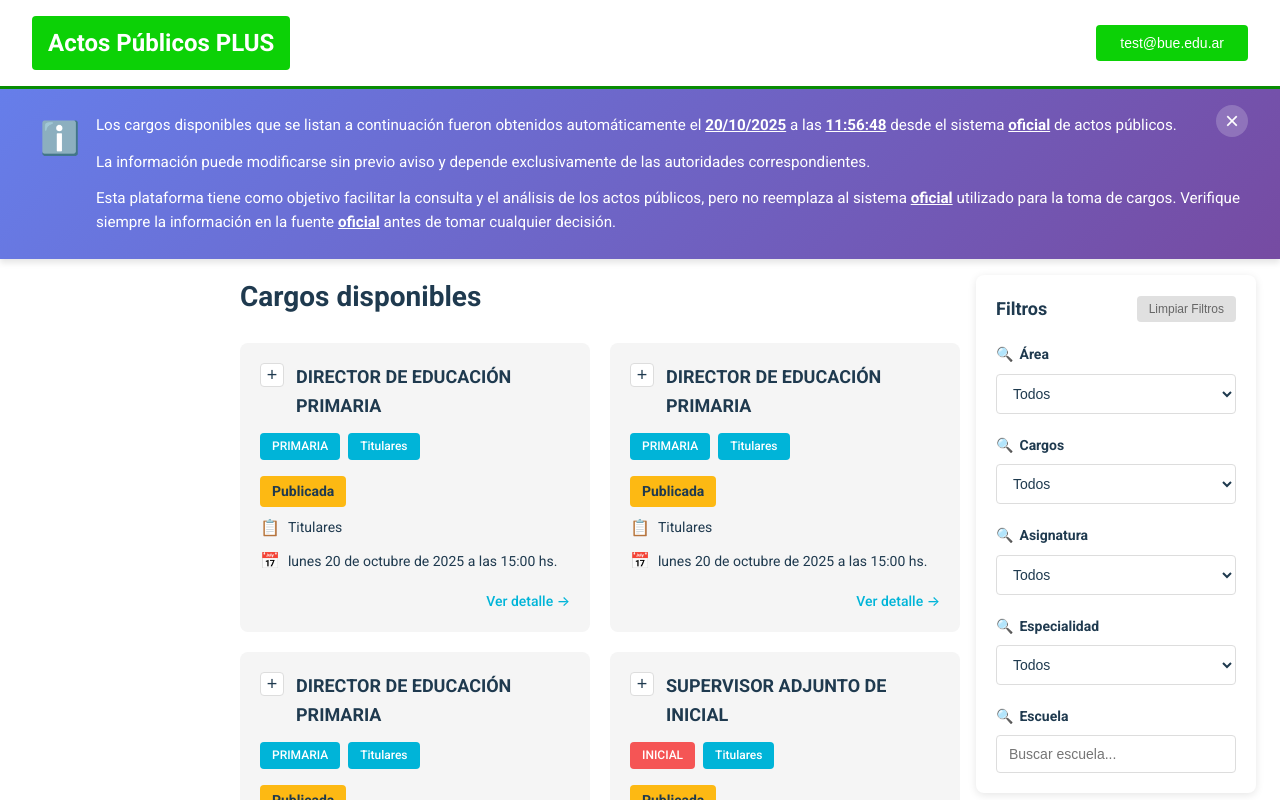
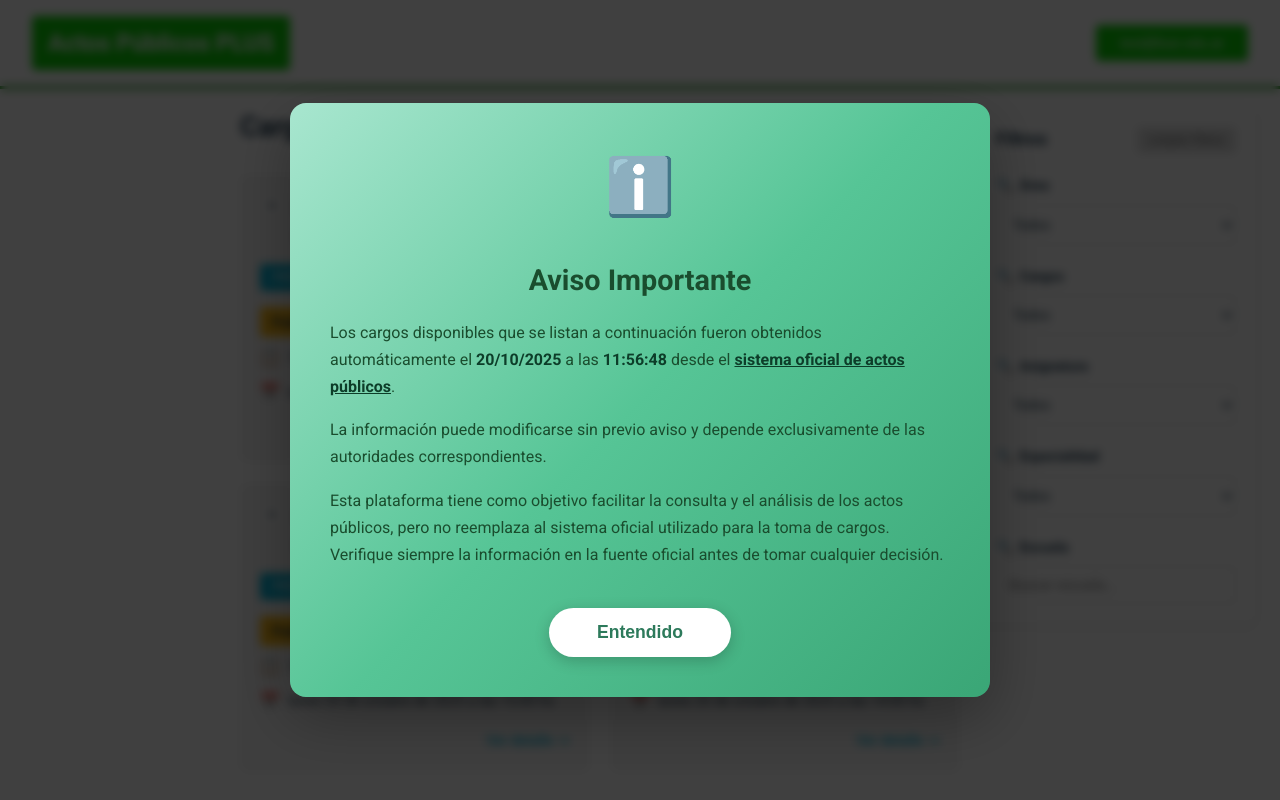
Before and after one commit to Luis3518/actospublicosPLUS, a Vue app: page / in a window 1280 px wide. Shown: the top 800 px of the page. Built offline with nearby package versions, Linux system fonts and the light colour scheme.

Commit message:
Redesign InfoBanner modal and update README
Refactored InfoBanner.vue to use a modal overlay with improved styling, animations, and a clearer acceptance button. Updated README.md to document the new InfoBanner modal component and its features.

```diff
--- a/src/components/InfoBanner.vue
+++ b/src/components/InfoBanner.vue
@@ -1,27 +1,26 @@
 <template>
-  <div class="info-banner" v-if="isVisible">
+  <!-- Modal Overlay -->
+  <div class="modal-overlay" v-if="isVisible">
+    <div class="info-banner">
       <div class="info-banner-content">
-      <button class="close-btn" @click="closeBanner" title="Cerrar">×</button>
         <div class="info-icon">ℹ️</div>
         <div class="info-text">
+          <h2 class="banner-title">Aviso Importante</h2>
           <p>
             Los cargos disponibles que se listan a continuación fueron obtenidos automáticamente el
-          <strong>{{ fecha }}</strong> a las <strong>{{ hora }}</strong> desde el sistema
-          <a href="https://actopublico.bue.edu.ar/" target="_blank" rel="noopener noreferrer" class="official-link">oficial</a>
-          de actos públicos.
+            <strong>{{ fecha }}</strong> a las <strong>{{ hora }}</strong> desde el
+            <a href="https://actopublico.bue.edu.ar/" target="_blank" rel="noopener noreferrer" class="official-link">sistema oficial de actos públicos</a>.
           </p>
           <p>
             La información puede modificarse sin previo aviso y depende exclusivamente de las autoridades correspondientes.
           </p>
           <p>
             Esta plataforma tiene como objetivo facilitar la consulta y el análisis de los actos públicos,
-          pero no reemplaza al sistema
-          <a href="https://actopublico.bue.edu.ar/" target="_blank" rel="noopener noreferrer" class="official-link">oficial</a>
-          utilizado para la toma de cargos.
-          Verifique siempre la información en la fuente
-          <a href="https://actopublico.bue.edu.ar/" target="_blank" rel="noopener noreferrer" class="official-link">oficial</a>
-          antes de tomar cualquier decisión.
+            pero no reemplaza al sistema oficial utilizado para la toma de cargos.
+            Verifique siempre la información en la fuente oficial antes de tomar cualquier decisión.
           </p>
+        </div>
+        <button class="accept-btn" @click="closeBanner">Entendido</button>
       </div>
     </div>
   </div>
@@ -58,20 +57,33 @@ export default {
 </script>
 
 <style scoped>
-.info-banner {
-  position: sticky;
+.modal-overlay {
+  position: fixed;
   top: 0;
-  z-index: 1000;
-  background: linear-gradient(135deg, #667eea 0%, #764ba2 100%);
-  color: white;
-  padding: 1.5rem;
-  box-shadow: 0 4px 6px rgba(0, 0, 0, 0.1);
-  animation: slideDown 0.5s ease-out;
+  left: 0;
+  width: 100%;
+  height: 100%;
+  background: rgba(0, 0, 0, 0.75);
+  display: flex;
+  align-items: center;
+  justify-content: center;
+  z-index: 9999;
+  backdrop-filter: blur(5px);
+  animation: fadeIn 0.3s ease-out;
 }
 
-@keyframes slideDown {
+@keyframes fadeIn {
   from {
-    transform: translateY(-100%);
+    opacity: 0;
+  }
+  to {
+    opacity: 1;
+  }
+}
+
+@keyframes slideUp {
+  from {
+    transform: translateY(50px);
     opacity: 0;
   }
   to {
@@ -80,52 +92,56 @@ export default {
   }
 }
 
-.info-banner-content {
-  max-width: 1200px;
-  margin: 0 auto;
-  display: flex;
-  gap: 1rem;
-  align-items: flex-start;
-  position: relative;
+.info-banner {
+  background: linear-gradient(135deg, #a8e6cf 0%, #56c596 50%, #3aa676 100%);
+  color: #1a4d2e;
+  padding: 2.5rem;
+  border-radius: 16px;
+  box-shadow: 0 20px 60px rgba(0, 0, 0, 0.3);
+  max-width: 700px;
+  width: 90%;
+  animation: slideUp 0.4s ease-out;
 }
 
-.close-btn {
-  position: absolute;
-  top: -0.5rem;
-  right: -0.5rem;
-  background: rgba(255, 255, 255, 0.2);
-  border: none;
-  color: white;
-  font-size: 1.5rem;
-  width: 2rem;
-  height: 2rem;
-  border-radius: 50%;
-  cursor: pointer;
+.info-banner-content {
   display: flex;
+  flex-direction: column;
+  gap: 1.5rem;
   align-items: center;
-  justify-content: center;
-  transition: all 0.3s ease;
-  line-height: 1;
-}
-
-.close-btn:hover {
-  background: rgba(255, 255, 255, 0.3);
-  transform: scale(1.1);
+  text-align: center;
 }
 
 .info-icon {
-  font-size: 2rem;
+  font-size: 3.5rem;
   flex-shrink: 0;
+  animation: bounce 1s ease-in-out infinite;
+}
+
+@keyframes bounce {
+  0%, 100% {
+    transform: translateY(0);
+  }
+  50% {
+    transform: translateY(-10px);
+  }
+}
+
+.banner-title {
+  font-size: 1.8rem;
+  font-weight: 700;
+  margin: 0 0 1rem 0;
+  color: #1a4d2e;
 }
 
 .info-text {
-  flex: 1;
+  width: 100%;
 }
 
 .info-text p {
-  margin: 0 0 0.75rem 0;
-  line-height: 1.6;
-  font-size: 0.95rem;
+  margin: 0 0 1rem 0;
+  line-height: 1.7;
+  font-size: 1rem;
+  text-align: left;
 }
 
 .info-text p:last-child {
@@ -133,43 +149,68 @@ export default {
 }
 
 .info-text strong {
-  font-weight: 600;
-  text-decoration: underline;
+  font-weight: 700;
+  color: #0d3d29;
 }
 
 .official-link {
-  color: white;
+  color: #0d3d29;
   font-weight: 600;
   text-decoration: underline;
   transition: all 0.3s ease;
 }
 
 .official-link:hover {
-  color: #ffd700;
+  color: #1a5f42;
   text-decoration: none;
+}
+
+.accept-btn {
+  background: white;
+  color: #2d7a5b;
+  border: none;
+  padding: 0.875rem 3rem;
+  font-size: 1.1rem;
+  font-weight: 700;
+  border-radius: 50px;
+  cursor: pointer;
+  transition: all 0.3s ease;
+  box-shadow: 0 4px 15px rgba(0, 0, 0, 0.2);
+  margin-top: 1rem;
+}
+
+.accept-btn:hover {
+  background: #1a4d2e;
+  color: white;
+  transform: translateY(-2px);
+  box-shadow: 0 6px 20px rgba(0, 0, 0, 0.3);
+}
+
+.accept-btn:active {
+  transform: translateY(0);
 }
 
 @media (max-width: 768px) {
   .info-banner {
-    padding: 1rem;
+    padding: 2rem 1.5rem;
+    width: 95%;
   }
 
-  .info-banner-content {
-    flex-direction: column;
-    gap: 0.5rem;
+  .banner-title {
+    font-size: 1.5rem;
   }
 
   .info-icon {
-    font-size: 1.5rem;
+    font-size: 2.5rem;
   }
 
   .info-text p {
-    font-size: 0.9rem;
+    font-size: 0.95rem;
   }
 
-  .close-btn {
-    top: 0;
-    right: 0;
+  .accept-btn {
+    padding: 0.75rem 2.5rem;
+    font-size: 1rem;
   }
 }
 </style>
```
Also changed, not shown: 1 other file (tests, documents, lock files or other folders). Lines whose indentation alone changed are shown as unchanged.
